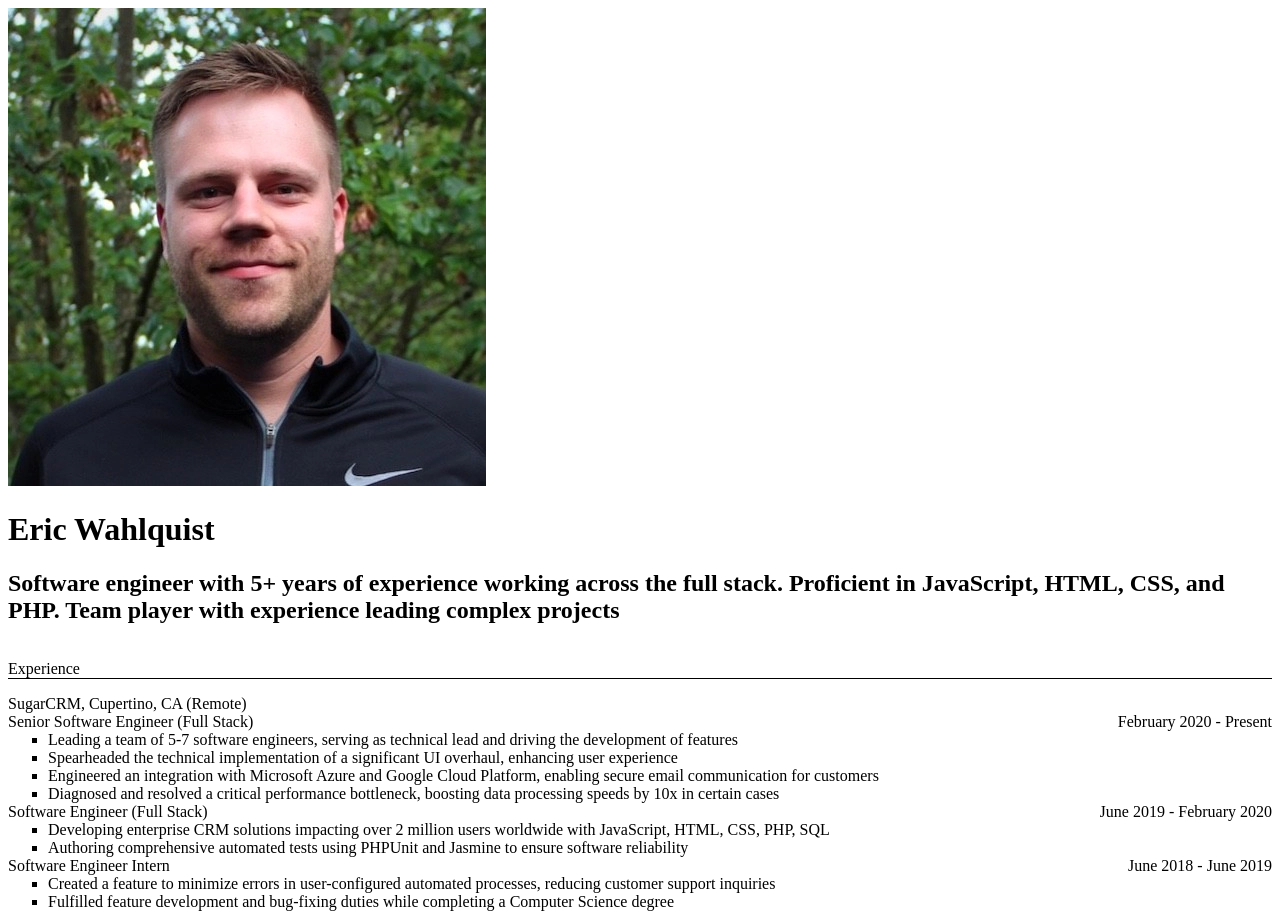
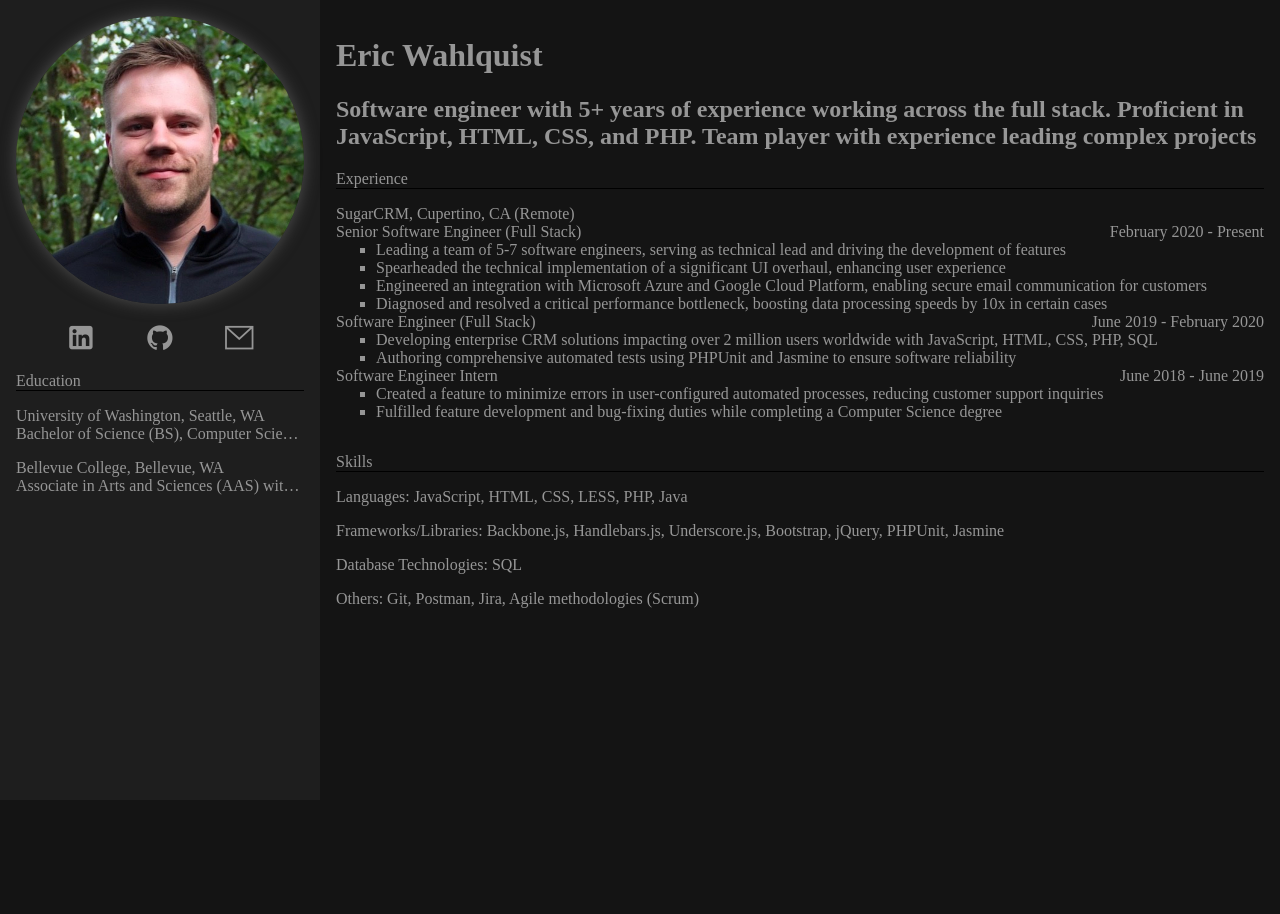
Before and after one commit to wahleric/wahleric.github.io, a plain HTML site: page index.html in a window 1280 px wide. Shown: the top 914 px of the page. After the commit the page ends 800 px from the top, so only its background shows below. Drawn offline with Linux system fonts and the light colour scheme.

Commit message:
13: Convert resume to two-column style

```diff
--- a/css/icons.css
+++ b/css/icons.css
@@ -7,12 +7,12 @@ Generated using nucleoapp.com
 
 @font-face {
   font-family: 'Icons';
-  src: url('../assets/fonts/Icons.eot');
-  src: url('../assets/fonts/Icons.eot') format('embedded-opentype'),
-       url('../assets/fonts/Icons.woff2') format('woff2'),
-       url('../assets/fonts/Icons.woff') format('woff'),
-       url('../assets/fonts/Icons.ttf') format('truetype'),
-       url('../assets/fonts/Icons.svg') format('svg');
+  src: url('../fonts/Icons.eot');
+  src: url('../fonts/Icons.eot') format('embedded-opentype'),
+       url('../fonts/Icons.woff2') format('woff2'),
+       url('../fonts/Icons.woff') format('woff'),
+       url('../fonts/Icons.ttf') format('truetype'),
+       url('../fonts/Icons.svg') format('svg');
 }
 
 /* base class */
@@ -83,10 +83,10 @@ Generated using nucleoapp.com
   content: "\ea02";
 }
 
-.icon-mail::before {
-  content: "\ea03";
-}
-
 .icon-github::before {
   content: "\ea04";
 }
+
+.icon-mail::before {
+  content: "\ea06";
+}
--- a/css/main.css
+++ b/css/main.css
@@ -1,4 +1,85 @@
 @import url('icons.css');
+
+:root {
+  --text-color: rgb(150, 150, 150);
+  --icon-color: rgb(150, 150, 150);
+  --icon-color-hover: rgb(200, 200, 200);
+  --bg-main: rgb(20, 20, 20);
+  --bg-left-column: rgb(30, 30, 30);
+  --shadow-photo-contact-img: rgb(80, 80, 80);
+}
+
+body {
+  margin: 0;
+  padding: 0;
+}
+
+body,
+html {
+  height: 100%;
+  background-color: var(--bg-main);
+}
+
+.icon-xl {
+  font-size: 1.8em;
+}
+
+#resume {
+  height: 100%;
+  color: var(--text-color);
+
+  & > .grid-container {
+    height: 100%;
+    display: grid;
+    grid-template-columns: minmax(10rem,20rem) 1fr;
+
+    & > .left-column {
+      display: flex;
+      flex-direction: column;
+      padding: 1rem;
+      background-color: var(--bg-left-column);
+
+      .photo-contact {
+        img {
+          max-width: 100%;
+          border-radius: 100%;
+          box-shadow: 0 0 1rem var(--shadow-photo-contact-img);
+        }
+
+        ul.contact-list {
+          display: flex;
+          flex-direction: row;
+          justify-content: space-evenly;
+          list-style-type: none;
+          padding: 0;
+
+          li a {
+            color: var(--icon-color);
+            transition: color 0.3s;
+
+            &:hover {
+              color: var(--icon-color-hover);
+            }
+          }
+        }
+      }
+
+    }
+
+    & > .right-column {
+      padding: 1rem;
+      overflow: auto;
+    }
+  }
+}
+
+
+
+
+
+
+
+
 
 .section {
 	padding-bottom: 1rem;
@@ -41,3 +122,35 @@
   white-space: nowrap;
   text-overflow: ellipsis;
 }
+
+#header .grid-container {
+  display: grid;
+  grid-template-columns: 14rem 1fr 14rem;
+  background-color: red;
+
+  .photo {
+    display: flex;
+    align-items: center;
+    justify-content: center;
+
+    img {
+      max-height: 100%;
+      max-width: 100%;
+    }
+  }
+
+  .summary {
+    text-align: center;
+  }
+
+  .contact {
+    display: flex;
+    flex-direction: column;
+    align-items: center;
+    justify-content: center;
+
+    ul.contact-list {
+      list-style-type: none;
+    }
+  }
+}
--- a/index.html
+++ b/index.html
@@ -8,17 +8,50 @@
             content="The personal website of Eric Wahlquist, a software engineer based out of Seattle, Washington"
         />
         <title>Eric Wahlquist, Software Engineer</title>
-        <link rel="icon" type="image/x-icon" href="assets/ericwahlquist.ico" />
+        <link rel="icon" type="image/x-icon" href="images/ericwahlquist.ico" />
         <link rel="stylesheet" href="css/main.css" />
     </head>
     <body>
-        <div id="header" class="section">
-            <span class="photo">
-                <img src="assets/ericwahlquist.webp" alt="Eric Wahlquist"/>
-            </span>
-            <h1 class="name">Eric Wahlquist</h1>
-            <h2 class="description">Software engineer with 5+ years of experience working across the full stack. Proficient in JavaScript, HTML, CSS, and PHP. Team player with experience leading complex projects</h3>
+        <div id="resume">
+            <div class="grid-container">
+                <div class="left-column">
+                    <div class="photo-contact">
+                        <img src="images/ericwahlquist.webp" alt="Eric Wahlquist"/>
+                        <ul class="contact-list">
+                            <li>
+                                <a href="https://www.linkedin.com/in/eric-wahlquist/" target="_blank" aria-label="LinkedIn"><i class="icon icon-xl icon-linkedin"></i></a>
+                            </li>
+                            <li>
+                                <a href="https://github.com/wahleric" target="_blank" aria-label="GitHub"><i class="icon icon-xl icon-github"></i></a>
+                            </li>
+                            <li>
+                                <a href="mailto:wahlquisteric@gmail.com" aria-label="Email"><i class="icon icon-xl icon-mail"></i></a>
+                            </li>
+                        </ul>
                     </div>
+                    <div id="education" class="section">
+                        <div class="section-header">Education</div>
+                        <div class="section-content">
+                            <ul class="item-list">
+                                <li class="item">
+                                    <div class="item-header ellipsifiable">University of Washington, Seattle, WA</div>
+                                    <div class="item-content ellipsifiable">Bachelor of Science (BS), Computer Science, 2019</div>
+                                </li>
+                                <li class="item">
+                                    <div class="item-header ellipsifiable">Bellevue College, Bellevue, WA</div>
+                                    <div class="item-content ellipsifiable">Associate in Arts and Sciences (AAS) with High Distinction, 2016</div>
+                                </li>
+                            </ul>
+                        </div>
+                    </div>
+                </div>
+                <div class="right-column">
+                    <div class="header">
+                        <h1>Eric Wahlquist</h1>
+                        <h2 class="description">Software engineer with 5+ years of experience working across the full stack. Proficient in JavaScript, HTML, CSS, and PHP. Team player with experience leading complex projects</h2>
+                    </div>
+
+
                     <div id="experience" class="section">
                         <div class="section-header">Experience</div>
                         <div class="section-content">
@@ -88,19 +121,7 @@
                             </ul>
                         </div>
                     </div>
-        <div id="education" class="section">
-            <div class="section-header">Education</div>
-            <div class="section-content">
-                <ul class="item-list">
-                    <li class="item">
-                        <div class="item-header ellipsifiable">University of Washington, Seattle, WA</div>
-                        <div class="item-content ellipsifiable">Bachelor of Science (BS), Computer Science, 2019</div>
-                    </li>
-                    <li class="item">
-                        <div class="item-header ellipsifiable">Bellevue College, Bellevue, WA</div>
-                        <div class="item-content ellipsifiable">Associate in Arts and Sciences (AAS) with High Distinction, 2016</div>
-                    </li>
-                </ul>
+                </div>
             </div>
         </div>
     </body>
```
Also changed, not shown: assets/fonts/Icons.ttf (deleted), assets/fonts/Icons.woff (deleted), assets/fonts/Icons.woff2 (deleted), fonts/Icons.ttf (added), fonts/Icons.woff (added), fonts/Icons.woff2 (added), images/ericwahlquist.ico (renamed from assets/ericwahlquist.ico), images/ericwahlquist.webp (renamed from assets/ericwahlquist.webp), 4 other files. Lines whose indentation alone changed are shown as unchanged.
